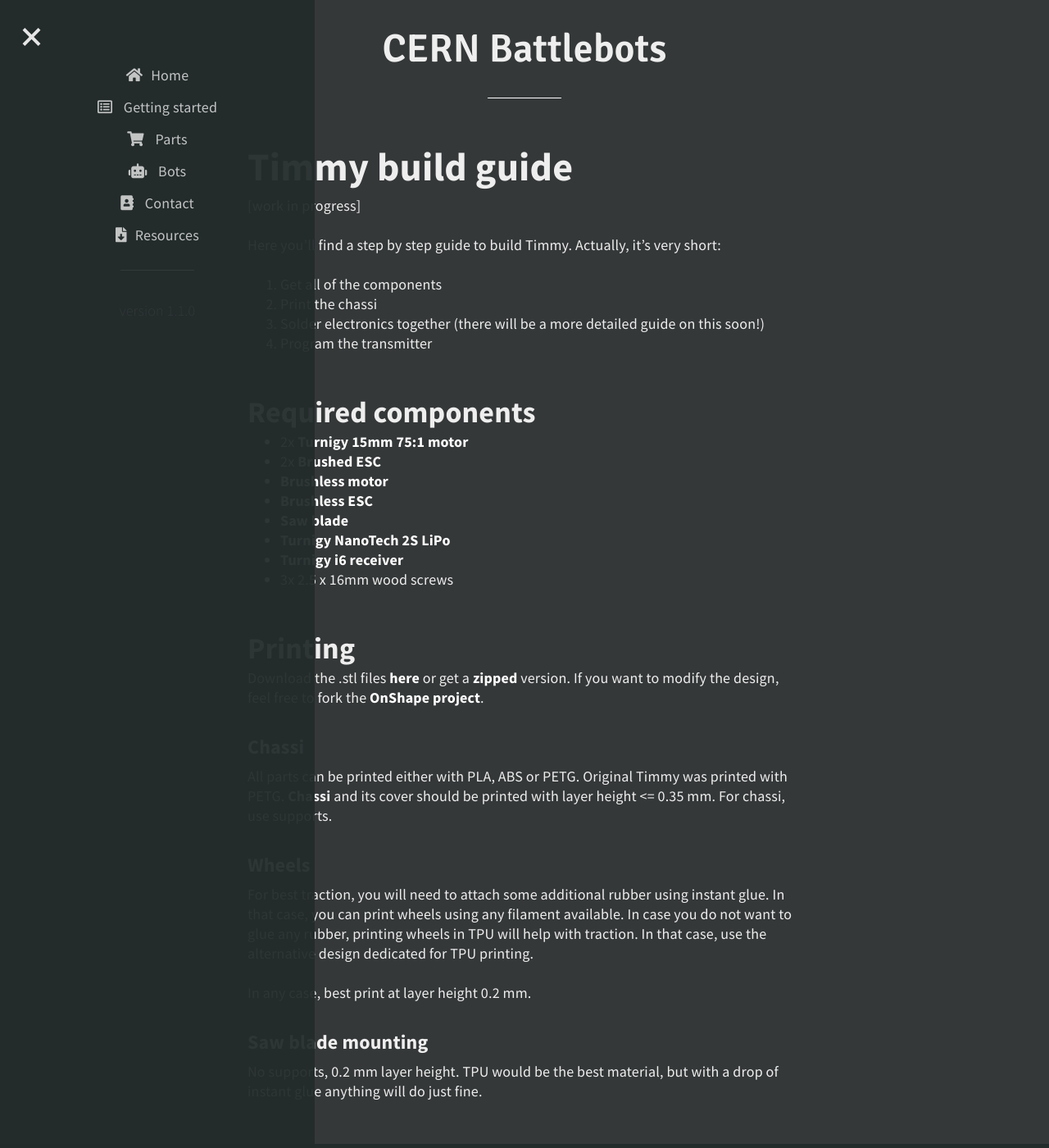
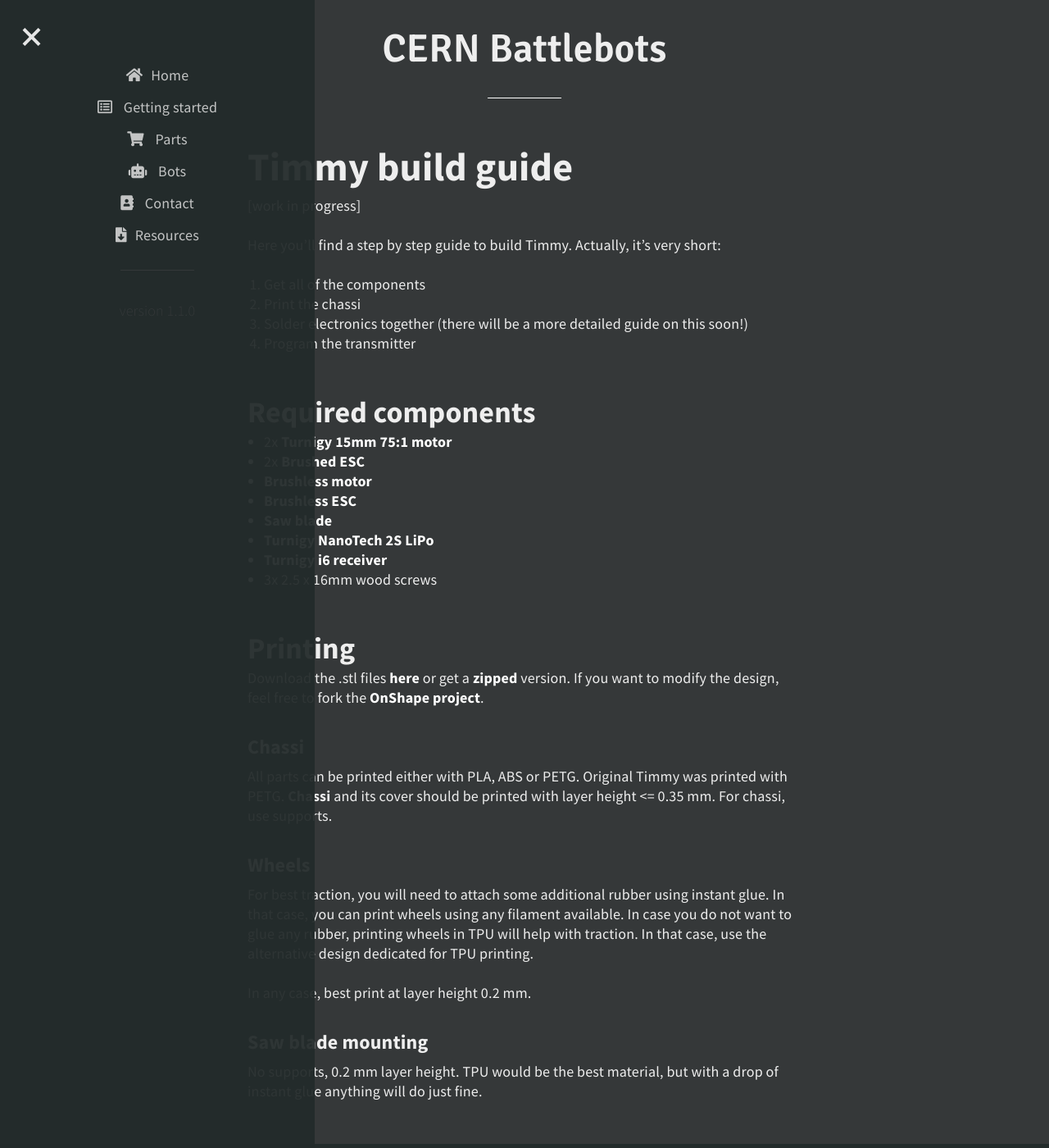
Before and after one commit to Styku/cern-battlebots, a Jekyll site: the page built from _bots/timmy.md, in a window 1280 px wide and 1400 px high. Shown: the whole window at 82% size. Built offline with Jekyll 4.4.1, drawn with Linux system fonts in a browser that asks for light colours; nearby versions of some CDN libraries.

Commit message:
reduced the indent

```diff
--- a/_sass/custom.scss
+++ b/_sass/custom.scss
@@ -148,5 +148,5 @@
 }
 
 ul, ol{
-  margin-left: 40px;
+  margin-left: 20px;
 }
```
